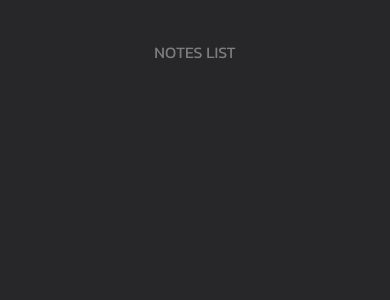
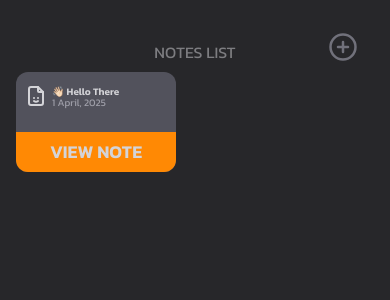
Before and after one commit to gaurav1-9/react-notes-app, a React (Vite) app in the folder client/: page / in a window 390 px wide. Shown: the top 300 px of the page. Built offline with nearby package versions, Linux system fonts and the light colour scheme.

Commit message:
card responsive

```diff
--- a/client/src/App.jsx
+++ b/client/src/App.jsx
@@ -7,7 +7,7 @@ function App() {
   return (
     <div>
       <Background/>
-      {/* <Foreground/> */}
+      <Foreground/>
     </div>
   )
 }
--- a/client/src/Cards.jsx
+++ b/client/src/Cards.jsx
@@ -22,26 +22,26 @@ function Cards({ cardDetails, foregroundRef, id, dataChange, setCardInfo }) {
         dragConstraints={foregroundRef}
         whileDrag={{ scale: 1.1, cursor: "grabbing" }}
         dragTransition={{ bounceStiffness: 600, bounceDamping: 25 }}
-        className='relative text-zinc-300 w-60 h-75 bg-zinc-600 rounded-2xl cursor-grab overflow-clip'
+        className='relative text-zinc-300 w-40 h-25 lg:w-60 lg:h-75 bg-zinc-600 rounded-xl lg:rounded-2xl cursor-grab overflow-clip'
       >
-        <div className='flex px-5 pt-6'>
-          <TbFileSmile className='text-4xl mr-1' />
+        <div className='flex px-2 pt-3 lg:px-5 lg:pt-6'>
+          <TbFileSmile className='text-2xl mr-1 lg:text-4xl' />
           <div>
-            <p className='font-semibold'>
+            <p className='font-semibold text-[10px] lg:text-lg'>
               {
                 (title==="" || title===undefined)?"File "+(id+1)
                 :(title.length>16)?title.slice(0,16)+"...":title
               }
             </p>
-            <p className='leading-2 text-zinc-400 text-sm'>{cardDetails.meta}</p>
+            <p className='leading-2 text-zinc-400 text-[10px] lg:text-sm'>{cardDetails.meta}</p>
           </div>
         </div>
-        <p className='mt-6 px-5'>{
+        <p className='hidden lg:mt-6 lg:px-5 lg:block'>{
           (desc.length>110)?desc.slice(0,110)+"...":desc
         }
         </p>
-        <div className='absolute bg-orange-400 h-15 bottom-0 w-full'>
-          <p className='flex justify-center items-center h-full cursor-pointer text-2xl font-semibold'
+        <div className='absolute bg-orange-400 h-10 lg:h-15 bottom-0 w-full'>
+          <p className='flex justify-center items-center h-full cursor-pointer text-lg lg:text-2xl font-semibold'
             onClick={() => {
               setView(true);
             }}
--- a/client/src/Foreground.jsx
+++ b/client/src/Foreground.jsx
@@ -30,6 +30,7 @@ function Foreground() {
 
     return (
     <div ref={componentRef} className='overflow-hidden fixed flex flex-wrap gap-2 top-0 left-0 w-full h-screen p-4 z-10'>
+        <div className='mt-14 lg:mt-0'>
             {
                 cardInfo.map((item,index)=>(
                     (item.desc!=="" || item.title!=="")
@@ -37,10 +38,11 @@ function Foreground() {
                     :null
                 ))
             }
+        </div>
         <div className='absolute top-8 right-8'>
             <FiPlusCircle
                 data-tooltip-id='addNew'
-                className='text-zinc-500 text-5xl cursor-pointer'
+                className='text-zinc-500 text-3xl cursor-pointer lg:text-5xl'
                 onClick={()=>setAddView(true)}
             />
             <Tooltip
```
Lines whose indentation alone changed are shown as unchanged.
